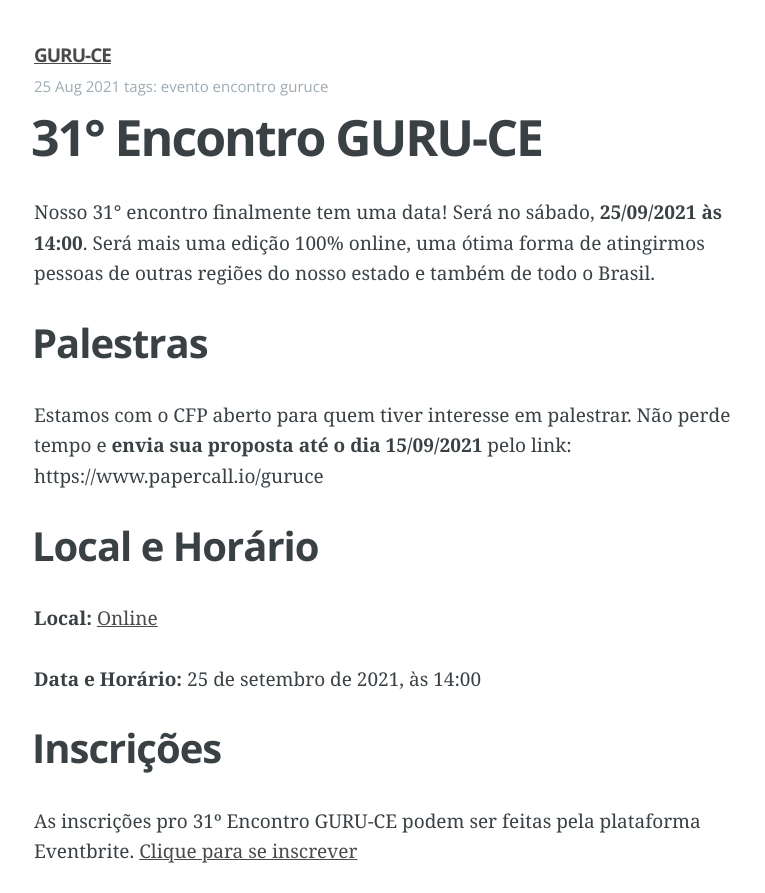
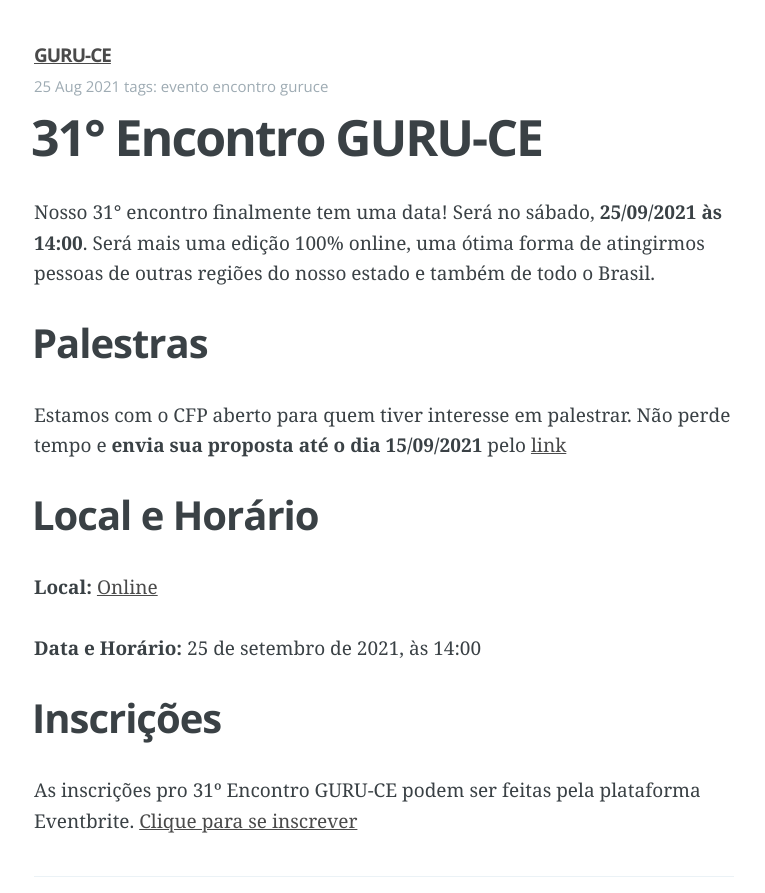
Before and after one commit to guru-ce/guru-ce.github.io, a Jekyll site: the page built from _posts/2021-08-25-31-encontro-guru-ce.md, in a window 1280 px wide, cut to the strip 0-893 px from the top of the page. Shown: the whole strip, without its empty margins (256-1021 px from the left). Built offline with Jekyll 4.4.1, drawn with Linux system fonts in a browser that asks for light colours.

Commit message:
update event

```diff
--- a/_posts/2021-08-25-31-encontro-guru-ce.md
+++ b/_posts/2021-08-25-31-encontro-guru-ce.md
@@ -9,7 +9,7 @@ Nosso 31° encontro finalmente tem uma data! Será no sábado, **25/09/2021 às
 
 ## Palestras
 
-Estamos com o CFP aberto para quem tiver interesse em palestrar. Não perde tempo e **envia sua proposta até o dia 15/09/2021** pelo link: https://www.papercall.io/guruce
+Estamos com o CFP aberto para quem tiver interesse em palestrar. Não perde tempo e **envia sua proposta até o dia 15/09/2021** pelo [link](https://www.papercall.io/guruce)
 
 
 ## Local e Horário
```
